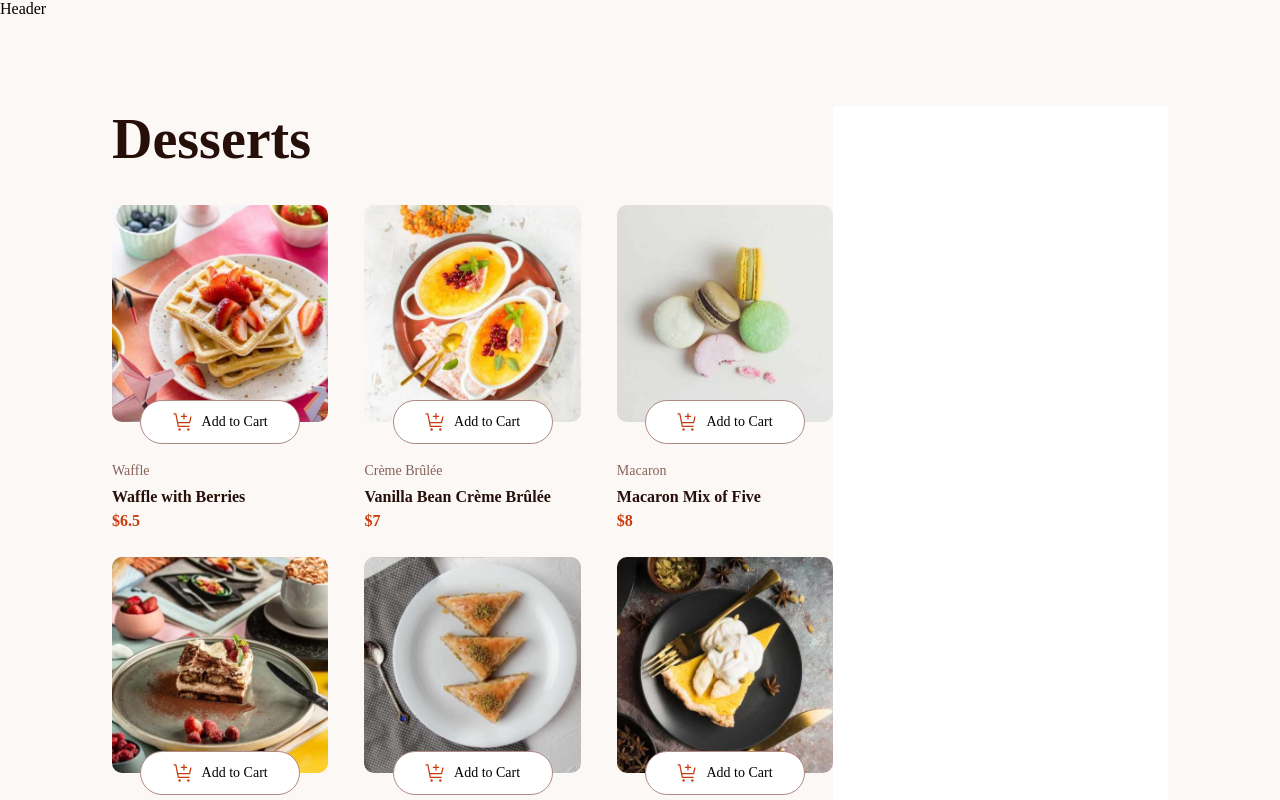
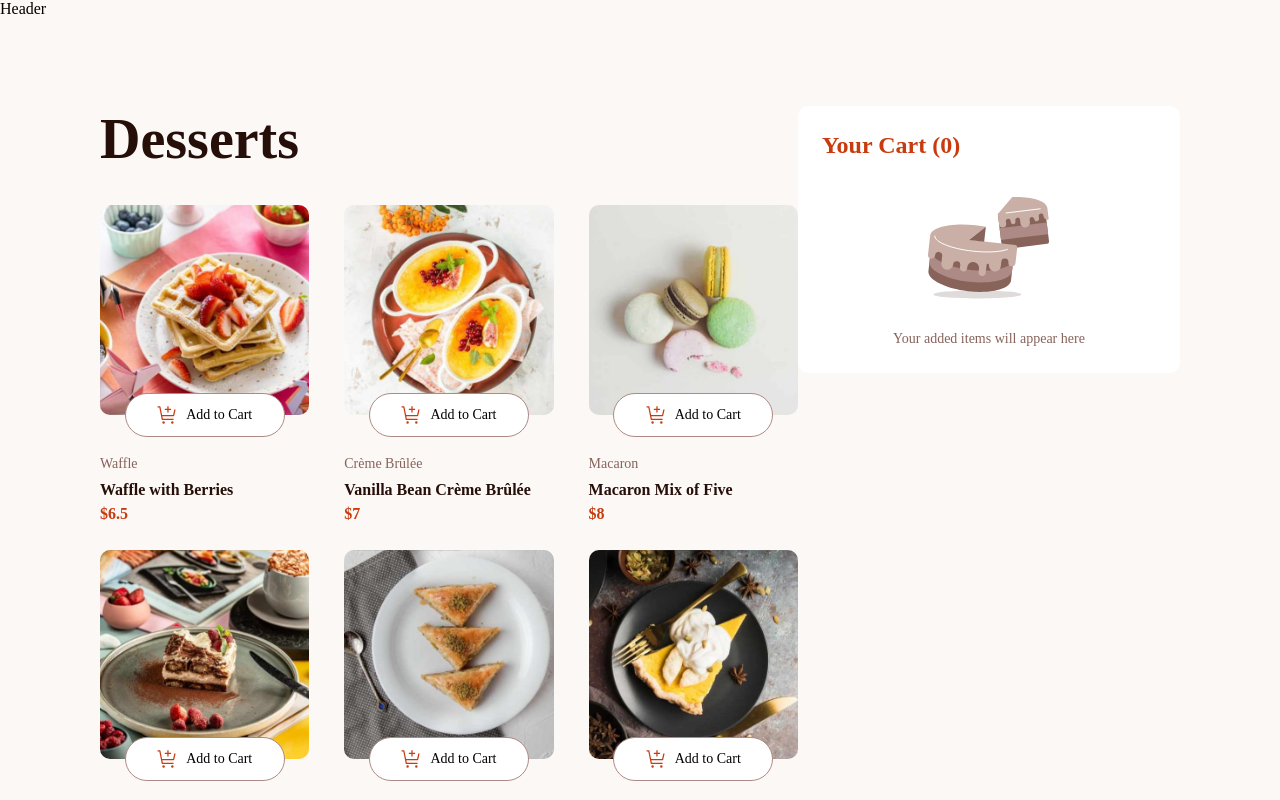
Before and after one commit to KiwiScreams/Product-list-with-cart, a React (Vite) app: page / in a window 1280 px wide. Shown: the top 800 px of the page. Built offline with nearby package versions, Linux system fonts and the light colour scheme.

Commit message:
cart style

```diff
--- a/src/components/cart/Cart.css
+++ b/src/components/cart/Cart.css
@@ -3,4 +3,22 @@
     width: 384px;
     background-color: var(--white-clr);
     padding: 24px;
+    height: fit-content;
+    border-radius: 10px;
 }
+.cart-section h2
+{
+    color: var(--red-clr);
+    margin-bottom: 24px;
+}
+.cart-section img
+{
+    display: block;
+    margin: auto;
+    margin-bottom: 16px;
+}
+.cart-section p
+{
+    color: var(--rose-500-clr);
+    text-align: center;
+}
--- a/src/components/cart/Cart.jsx
+++ b/src/components/cart/Cart.jsx
@@ -1,12 +1,17 @@
 import "./Cart.css";
+import emptyImage from "../../assets/images/illustration-empty-cart.svg";
 const Cart = () => {
   return (
     <>
       <section className="cart-section">
-
+        <h2 className="text-preset-2">Your Cart (0)</h2>
+        <div className="cart-content">
+          <img src={emptyImage} alt="" />
+          <p className="text-preset-4">Your added items will appear here</p>
+        </div>
       </section>
     </>
   );
-}
+};
 
 export default Cart;
--- a/src/components/list/List.css
+++ b/src/components/list/List.css
@@ -1,6 +1,6 @@
 .list-section
 {
-    width: 80%;
+    width: 65%;
 }
 .list-section h1
 {
--- a/src/pages/home/Home.css
+++ b/src/pages/home/Home.css
@@ -1,5 +1,6 @@
 .home-section
 {
-    padding: 88px 112px;
+    padding: 88px 100px;
     display: flex;
+    justify-content: space-between;
 }
```
Lines whose indentation alone changed are shown as unchanged.
